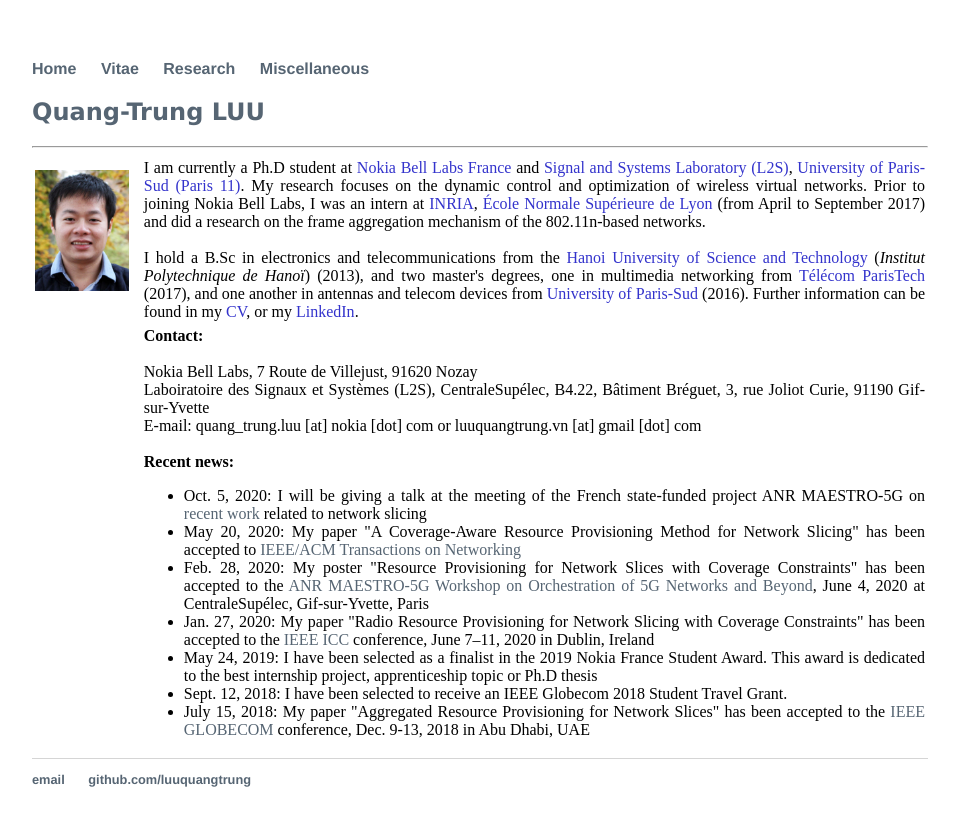
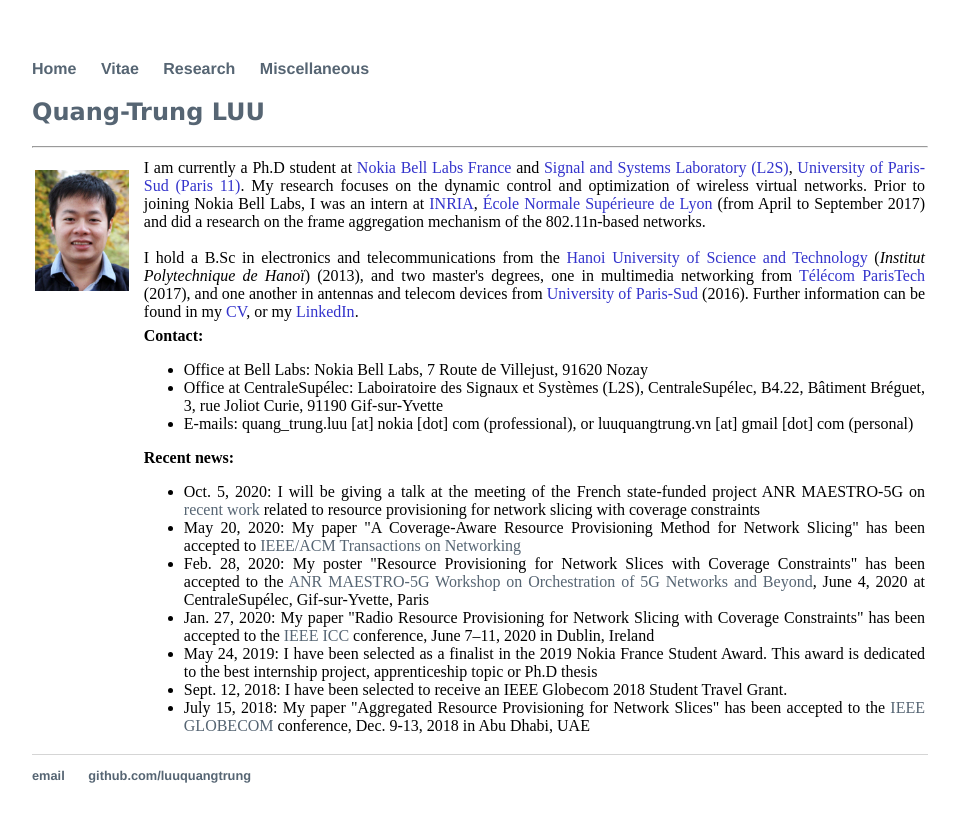
Before and after one commit to luuquangtrung/luuquangtrung.github.io_v1, a Jekyll site: the page built from index.html, in a window 1280 px wide. Shown: the top 826 px of the page, without its empty margins (160-1119 px from the left). Built offline with Jekyll 4.4.1, drawn with Linux system fonts in a browser that asks for light colours.

Commit message:
update index of <main page>

```diff
--- a/index.html
+++ b/index.html
@@ -41,17 +41,15 @@ title: Quang-Trung Luu
         <td width="12%" align = "center"> </td>
         <td width="88%" align = "justify">
 			<b>Contact:</b>
-			<div>&nbsp;</div>
-			Nokia Bell Labs, 7 Route de Villejust, 91620 Nozay
-			<div>
-			Laboiratoire des Signaux et Systèmes (L2S), CentraleSupélec, B4.22, Bâtiment Bréguet, 3, rue Joliot Curie, 91190 Gif-sur-Yvette
-			<div>
-			E-mail: quang_trung.luu [at] nokia [dot] com or luuquangtrung.vn [at] gmail [dot] com
-			<div>
-			<div>&nbsp;</div>
+			<ul>
+				<li> Office at Bell Labs: Nokia Bell Labs, 7 Route de Villejust, 91620 Nozay </li>
+				<li> Office at CentraleSupélec: Laboiratoire des Signaux et Systèmes (L2S), CentraleSupélec, B4.22, Bâtiment Bréguet, 3, rue Joliot Curie, 91190 Gif-sur-Yvette  </li>
+				<li> E-mails: quang_trung.luu [at] nokia [dot] com (professional), or luuquangtrung.vn [at] gmail [dot] com (personal) </li>
+			</ul>
+
 			<b>Recent news:</b>
 			<ul>
-				<li> Oct. 5, 2020: I will be giving a talk at the meeting of the French state-funded project ANR MAESTRO-5G on <a href="https://ieeexplore.ieee.org/document/9187556/">recent work</a> related to network slicing </li>
+				<li> Oct. 5, 2020: I will be giving a talk at the meeting of the French state-funded project ANR MAESTRO-5G on <a href="https://ieeexplore.ieee.org/document/9187556/">recent work</a> related to resource provisioning for network slicing with coverage constraints </li>
 				<li> May 20, 2020: My paper "A Coverage-Aware Resource Provisioning Method for Network Slicing" has been accepted to <a href="https://ieeexplore.ieee.org/document/9187556/">IEEE/ACM Transactions on Networking</a></li>
 				<li> Feb. 28, 2020: My poster "Resource Provisioning for Network Slices with Coverage Constraints" has been accepted to the <a href="https://orch5g.roc.cnam.fr/">ANR MAESTRO-5G Workshop on Orchestration of 5G Networks and Beyond</a>, June 4, 2020 at CentraleSupélec, Gif-sur-Yvette, Paris </li>
 				<li> Jan. 27, 2020: My paper "Radio Resource Provisioning for Network Slicing with Coverage Constraints" has been accepted to the <a href="https://icc2020.ieee-icc.org/">IEEE ICC</a> conference, June 7–11, 2020 in Dublin, Ireland </li>
```
